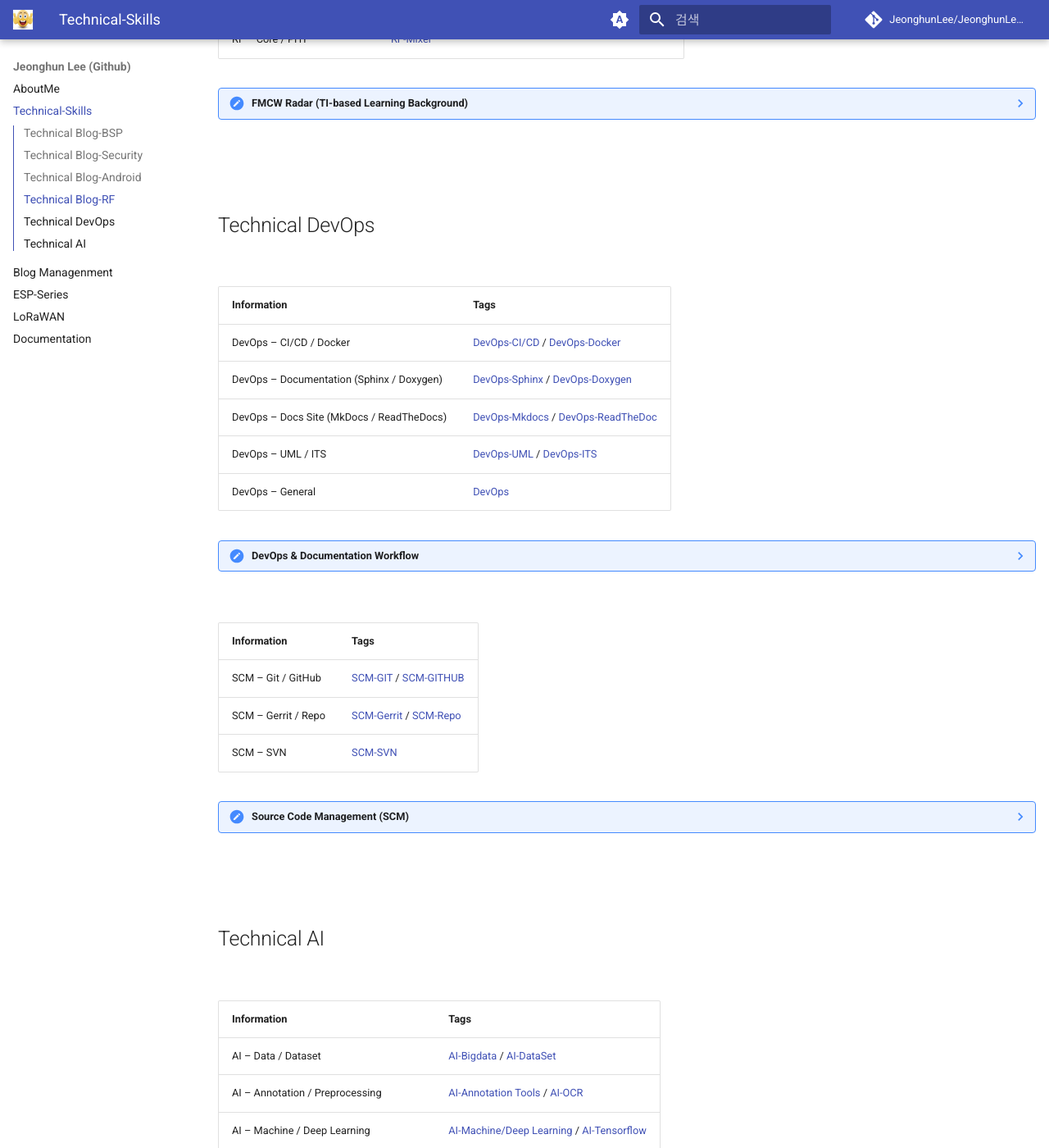
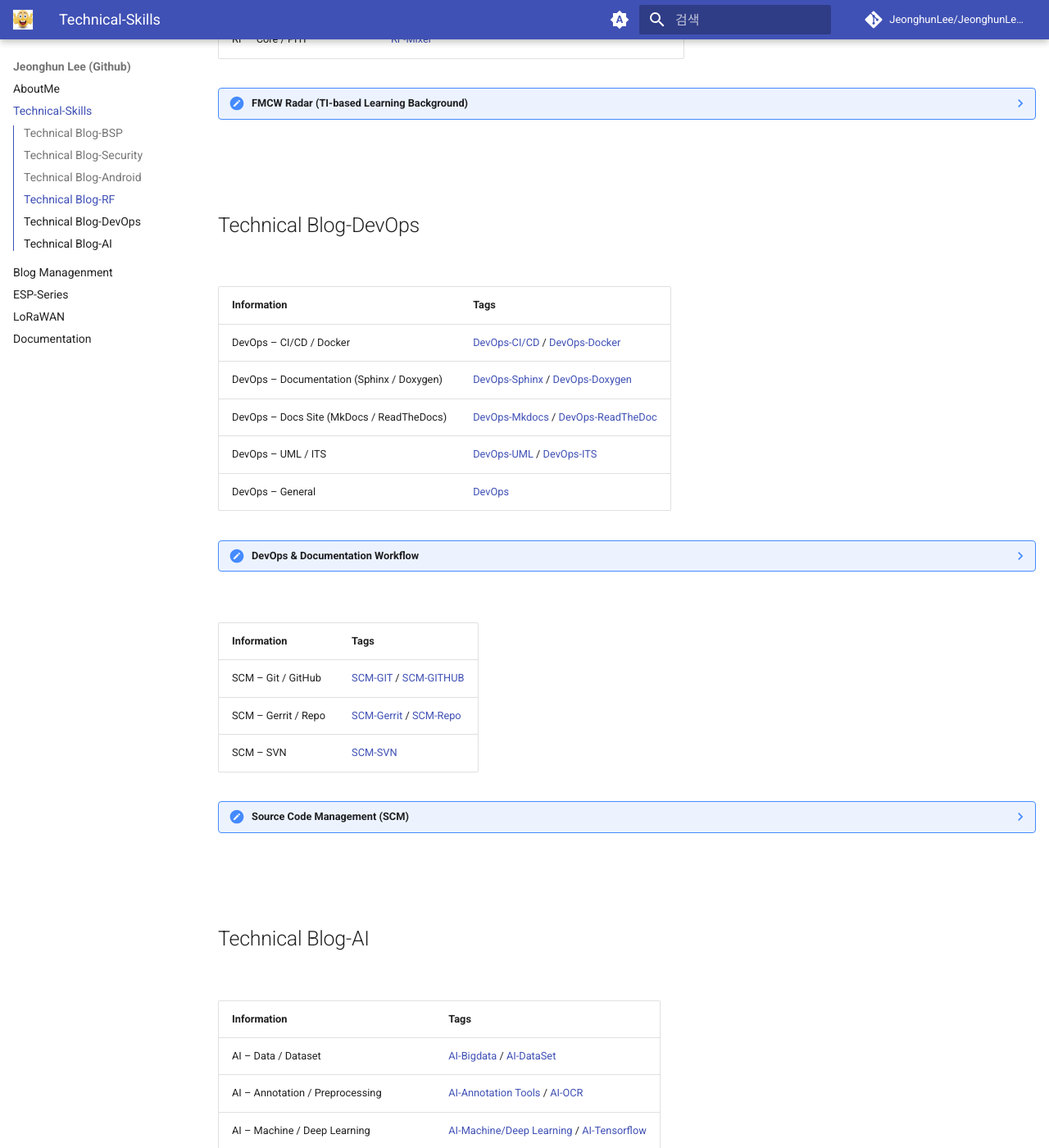
Before and after one commit to JeonghunLee/JeonghunLee.github.io, an MkDocs documentation site: the page built from docs/project_technical_skills.md, in a window 1280 px wide and 1400 px high, scrolled down 5569 px. Shown: the whole window at 82% size. Built offline with MkDocs 1.6.1 and Material for MkDocs 9.7.7, drawn with Linux system fonts in a browser that asks for light colours; comment, search, counter and statistics services are not loaded; some of the changed text lies outside the part shown.

Commit message:
update it

```diff
--- a/docs/project_technical_skills.md
+++ b/docs/project_technical_skills.md
@@ -227,7 +227,7 @@ Generally based on Linux
 <br/>
 <br/>
 
-## Technical DevOps
+## Technical Blog-DevOps
 
 <br/>
 
@@ -258,7 +258,7 @@ Generally based on Linux
 <br/>
 <br/>
 
-## Technical AI
+## Technical Blog-AI
 
 <br/>
 
```
Also changed, not shown: other parts of docs/project_technical_skills.md (+1 -1 lines).
